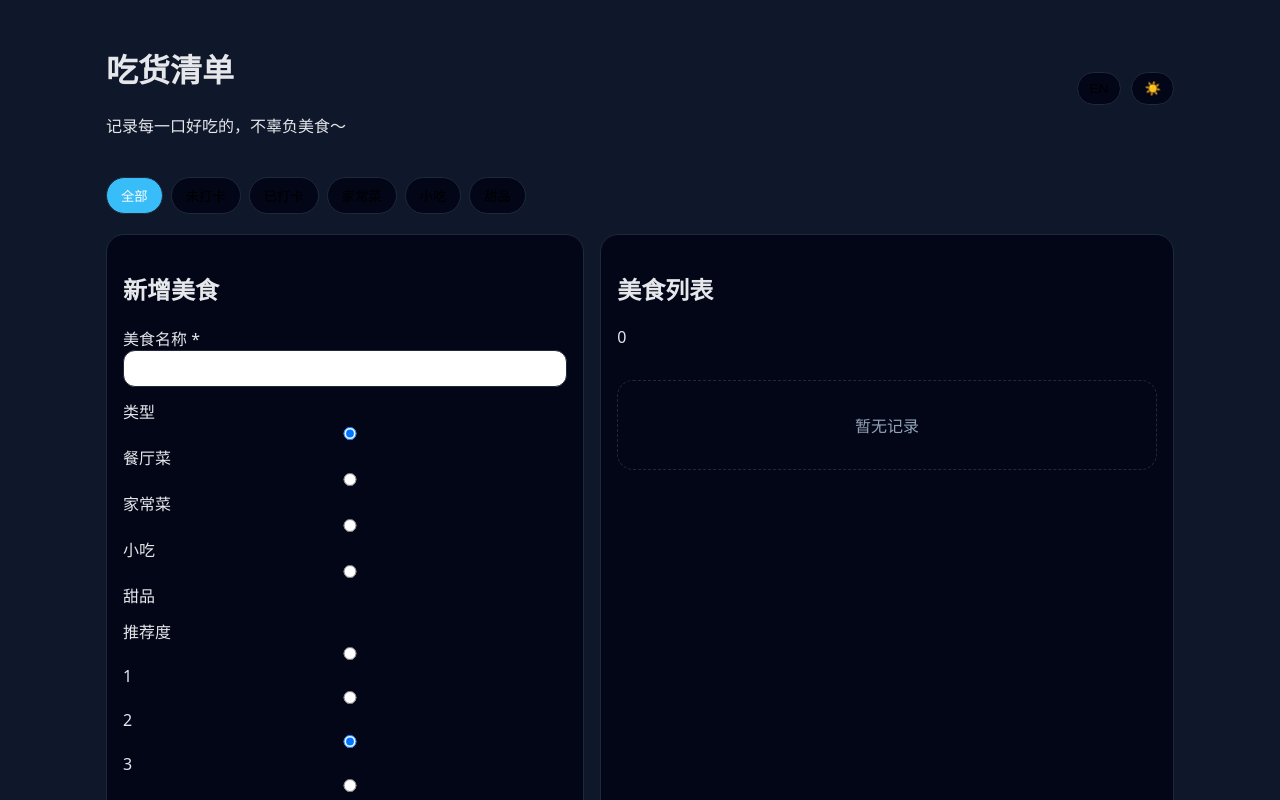
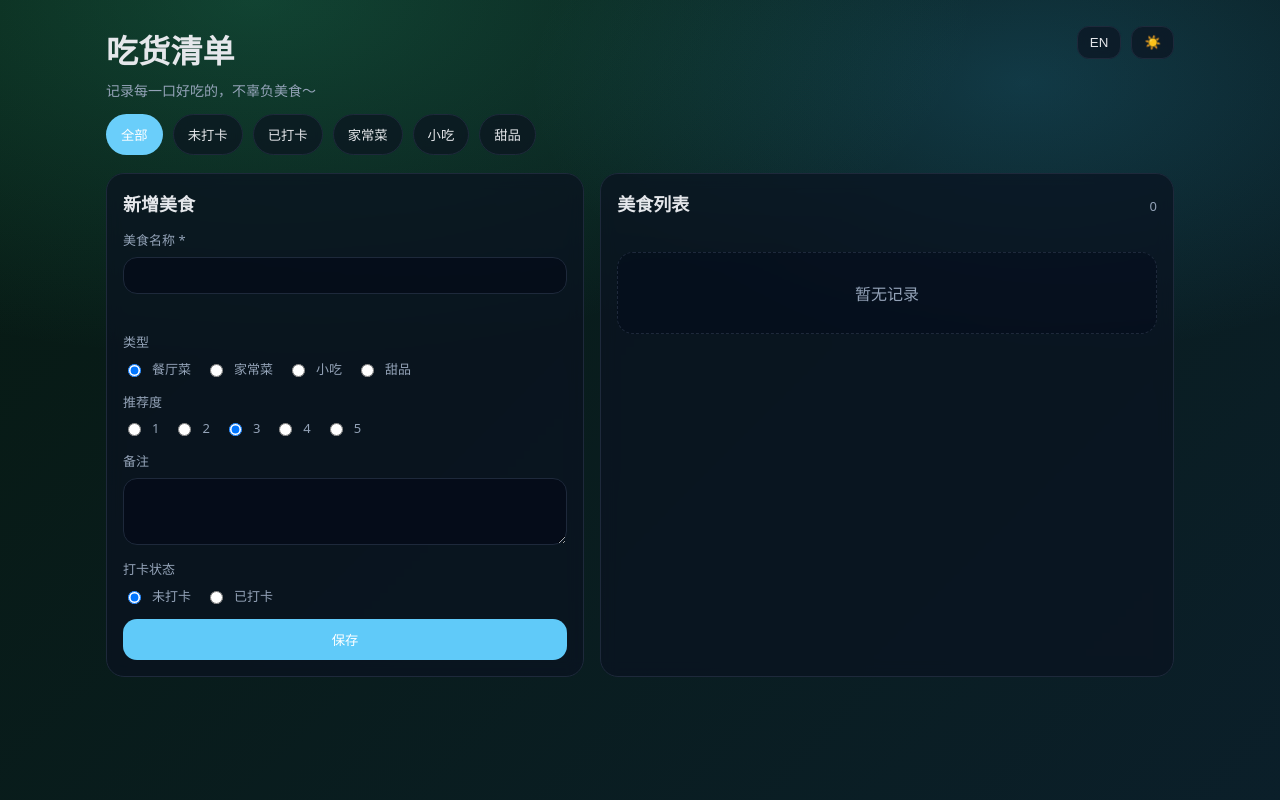
Before and after one commit to nowater0418/food-checklist, a plain HTML site: page index.html in a window 1280 px wide. Both pictures are taken after a click on the button "Toggle theme". Shown: the top 800 px of the page. Drawn offline with Linux system fonts and the light colour scheme.

Commit message:
Update style.css

```diff
--- a/style.css
+++ b/style.css
@@ -1,193 +1,341 @@
-/* ========= 主题 ========= */
-:root {
-  --bg: #f8fbfd;
-  --card: #ffffff;
-  --text: #0f172a;
-  --muted: #64748b;
-  --border: #e2e8f0;
-  --primary: #38bdf8;
-  --accent: #34d399;
+/* =========================
+   通用干净网页 + 浅绿渐变背景
+   ========================= */
 
-  --restaurant: #e0f2fe;
-  --home: #dcfce7;
-  --snack: #fef9c3;
-  --dessert: #ffe4e6;
+:root{
+  --bg1:#effaf4;
+  --bg2:#e9f7ff;
+  --card:#ffffff;
+  --text:#0f172a;
+  --muted:#64748b;
+  --border:#e2e8f0;
+  --primary:#38bdf8;
+  --accent:#34d399;
+
+  /* 类型标签配色 */
+  --tag-restaurant:#e0f2fe;
+  --tag-home:#dcfce7;
+  --tag-snack:#fef9c3;
+  --tag-dessert:#ffe4e6;
 }
 
-[data-theme="dark"] {
-  --bg: #0f172a;
-  --card: #020617;
-  --text: #e5e7eb;
-  --muted: #94a3b8;
-  --border: #1e293b;
+[data-theme="dark"]{
+  --bg1:#071a12;
+  --bg2:#0b1f2a;
+  --card:#0b1220;
+  --text:#e5e7eb;
+  --muted:#94a3b8;
+  --border:#1e293b;
 }
 
-/* ========= 全局 ========= */
-* { box-sizing: border-box; -webkit-tap-highlight-color: transparent; }
-
-body {
-  margin: 0;
-  font-family: system-ui, -apple-system, sans-serif;
-  background: var(--bg);
-  color: var(--text);
-  transition: background 0.3s ease;
+*{box-sizing:border-box;-webkit-tap-highlight-color:transparent}
+body{
+  margin:0;
+  font-family:ui-sans-serif,system-ui,-apple-system,"Segoe UI",Roboto,"PingFang SC","Microsoft YaHei",Arial,sans-serif;
+  color:var(--text);
+  background: radial-gradient(1200px 600px at 20% 0%, rgba(52,211,153,.22), transparent 60%),
+              radial-gradient(900px 500px at 80% 10%, rgba(56,189,248,.18), transparent 55%),
+              linear-gradient(135deg,var(--bg1),var(--bg2));
+  min-height:100vh;
 }
 
-/* ========= Header ========= */
-.page-header {
-  max-width: 1100px;
-  margin: 24px auto;
-  padding: 0 16px;
+/* 让主体更“网页” */
+.page-header, .filters, .container{
+  max-width:1100px;
+  margin-left:auto;
+  margin-right:auto;
+  padding:0 16px;
 }
 
-.header-row {
-  display: flex;
-  justify-content: space-between;
-  align-items: center;
+.page-header{margin-top:26px;margin-bottom:12px}
+.header-row{
+  display:flex;
+  justify-content:space-between;
+  align-items:flex-start;
+  gap:12px;
+}
+.title{margin:0;font-size:32px;letter-spacing:.2px}
+.subtitle{margin:8px 0 0;color:var(--muted);font-size:14px}
+
+.header-actions{display:flex;gap:10px;align-items:center}
+.icon-btn{
+  border:1px solid var(--border);
+  background:rgba(255,255,255,.7);
+  color:var(--text);
+  padding:8px 12px;
+  border-radius:12px;
+  cursor:pointer;
+  transition:background .15s ease, box-shadow .15s ease;
+  backdrop-filter: blur(6px);
+}
+[data-theme="dark"] .icon-btn{background:rgba(11,18,32,.65)}
+.icon-btn:hover{box-shadow:0 10px 22px rgba(0,0,0,.12)}
+.icon-btn:active{transform:translateY(1px)}
+
+.filters{
+  display:flex;
+  gap:10px;
+  flex-wrap:wrap;
+  margin-top:14px;
 }
 
-.header-actions { display: flex; gap: 10px; }
-
-.icon-btn {
-  border: 1px solid var(--border);
-  background: var(--card);
-  padding: 8px 12px;
-  border-radius: 999px;
-  cursor: pointer;
-  transition: transform 0.15s ease, box-shadow 0.2s ease;
+.filter-btn{
+  border:1px solid var(--border);
+  background:rgba(255,255,255,.72);
+  color:var(--text);
+  padding:10px 14px;
+  border-radius:999px;
+  cursor:pointer;
+  transition:background .15s ease, box-shadow .15s ease;
+  backdrop-filter: blur(6px);
+}
+[data-theme="dark"] .filter-btn{background:rgba(11,18,32,.65)}
+.filter-btn:hover{box-shadow:0 10px 20px rgba(0,0,0,.10)}
+.filter-btn.active{
+  background:color-mix(in srgb, var(--primary) 75%, white);
+  border-color:transparent;
+  color:#fff;
 }
 
-.icon-btn:hover {
-  transform: translateY(-1px);
-  box-shadow: 0 8px 18px rgba(0,0,0,0.2);
+.container{
+  margin-top:18px;
+  display:grid;
+  grid-template-columns: 1fr 1.2fr;
+  gap:16px;
+  padding-bottom:46px;
 }
 
-.icon-btn:active {
-  transform: scale(0.95);
+.card{
+  background:rgba(255,255,255,.78);
+  border:1px solid var(--border);
+  border-radius:18px;
+  padding:16px;
+  backdrop-filter: blur(8px);
+}
+[data-theme="dark"] .card{background:rgba(11,18,32,.72)}
+.section-title{margin:0 0 14px;font-size:18px;font-weight:800}
+.muted{margin:0;color:var(--muted);font-size:13px}
+.list-head{display:flex;align-items:baseline;justify-content:space-between;gap:10px;margin-bottom:10px}
+
+/* 表单：更像干净网页（非 App 组件化） */
+.food-form{display:grid;gap:14px}
+.field{display:flex;flex-direction:column;gap:8px}
+.field label,.label{font-size:13px;color:var(--muted)}
+
+input[type="text"], textarea{
+  width:100%;
+  border:1px solid var(--border);
+  border-radius:14px;
+  padding:10px 12px;
+  background:rgba(255,255,255,.85);
+  color:var(--text);
+  outline:none;
+  transition:box-shadow .15s ease, background .15s ease, border-color .15s ease;
+}
+[data-theme="dark"] input[type="text"], [data-theme="dark"] textarea{
+  background:rgba(2,6,23,.55);
+}
+input[type="text"]:focus, textarea:focus{
+  border-color:color-mix(in srgb, var(--primary) 60%, var(--border));
+  box-shadow:0 0 0 4px rgba(56,189,248,.18);
 }
 
-/* ========= Filters ========= */
-.filters {
-  max-width: 1100px;
-  margin: auto;
-  padding: 0 16px;
-  display: flex;
-  gap: 8px;
-  flex-wrap: wrap;
+.radio-row{
+  display:flex;
+  gap:14px;
+  flex-wrap:wrap;
+}
+.radio{
+  display:inline-flex;
+  align-items:center;
+  gap:8px;
+  font-size:14px;
+  user-select:none;
+}
+.hint{min-height:16px;font-size:12px;color:#ef4444}
+
+.primary-btn{
+  border:1px solid transparent;
+  background:color-mix(in srgb, var(--primary) 80%, white);
+  color:#fff;
+  padding:10px 14px;
+  border-radius:14px;
+  cursor:pointer;
+  transition:box-shadow .15s ease, filter .15s ease;
+}
+.primary-btn:hover{box-shadow:0 12px 24px rgba(0,0,0,.14);filter:saturate(1.05)}
+.primary-btn:active{transform:translateY(1px)}
+
+/* 列表：干净网页信息卡 */
+.food-list{list-style:none;padding:0;margin:0;display:grid;gap:12px}
+.item{
+  background:rgba(255,255,255,.78);
+  border:1px solid var(--border);
+  border-radius:16px;
+  padding:12px 12px;
+  display:grid;
+  grid-template-columns: 1fr auto;
+  gap:10px;
+  transition:box-shadow .15s ease, transform .08s ease, background .15s ease;
+}
+[data-theme="dark"] .item{background:rgba(2,6,23,.45)}
+.item:hover{box-shadow:0 14px 30px rgba(0,0,0,.12);transform:translateY(-1px)}
+.item.visited{background:rgba(52,211,153,.10);}
+
+.row-1{display:flex;align-items:center;gap:10px;flex-wrap:wrap}
+.name{font-weight:900;font-size:15px}
+.tag{
+  font-size:12px;
+  padding:4px 10px;
+  border-radius:999px;
+  border:1px solid rgba(0,0,0,.05);
+}
+.tag.restaurant{background:var(--tag-restaurant)}
+.tag.home{background:var(--tag-home)}
+.tag.snack{background:var(--tag-snack)}
+.tag.dessert{background:var(--tag-dessert)}
+
+.meta{display:flex;gap:12px;flex-wrap:wrap;align-items:center;color:var(--muted);font-size:13px}
+.note{font-size:13px;line-height:1.45;white-space:pre-wrap;word-break:break-word}
+
+.status{
+  cursor:pointer;
+  padding:6px 12px;
+  border-radius:999px;
+  border:1px solid var(--border);
+  background:rgba(255,255,255,.85);
+  transition:box-shadow .15s ease, background .15s ease;
+  user-select:none;
+}
+[data-theme="dark"] .status{background:rgba(2,6,23,.55)}
+.status:hover{box-shadow:0 10px 18px rgba(0,0,0,.10)}
+.item.visited .status{
+  background:rgba(52,211,153,.22);
+  border-color:rgba(52,211,153,.35);
 }
 
-.filter-btn {
-  border: 1px solid var(--border);
-  background: var(--card);
-  padding: 8px 14px;
-  border-radius: 999px;
-  cursor: pointer;
+.delete-btn{
+  background:transparent;
+  border:1px solid var(--border);
+  color:var(--muted);
+  padding:8px 10px;
+  border-radius:12px;
+  cursor:pointer;
+  transition:background .15s ease, box-shadow .15s ease, color .15s ease;
+}
+.delete-btn:hover{
+  background:rgba(239,68,68,.10);
+  color:#ef4444;
+  box-shadow:0 10px 18px rgba(0,0,0,.08);
 }
 
-.filter-btn.active {
-  background: var(--primary);
-  color: white;
+.empty{
+  margin-top:12px;
+  padding:28px 16px;
+  border-radius:16px;
+  border:1px dashed var(--border);
+  color:var(--muted);
+  text-align:center;
+  background:rgba(255,255,255,.55);
+}
+[data-theme="dark"] .empty{background:rgba(2,6,23,.35)}
+
+/* 响应式：手机端纵向 */
+@media (max-width: 860px){
+  .container{grid-template-columns:1fr}
 }
 
-/* ========= Layout ========= */
-.container {
-  max-width: 1100px;
-  margin: 20px auto;
-  padding: 0 16px;
-  display: grid;
-  grid-template-columns: 1fr 1.2fr;
-  gap: 16px;
+/* =========================
+   像素小猫（SVG + 独立动画 + 可拖拽）
+   ========================= */
+
+#catLayer{
+  position:fixed;
+  inset:0;
+  pointer-events:none; /* 不影响页面操作 */
+  z-index:0;
+}
+.page-header, .filters, .container{position:relative; z-index:1;} /* 内容在猫上层 */
+
+/* 每只猫是可交互元素，所以单独开启 pointer-events */
+.pixel-cat{
+  position:fixed;
+  width:52px;
+  height:52px;
+  pointer-events:auto;
+  cursor:grab;
+  user-select:none;
+  transform:translateZ(0);
+  filter: drop-shadow(0 10px 18px rgba(0,0,0,.12));
+}
+.pixel-cat:active{cursor:grabbing}
+
+.pixel-cat .cat-svg{
+  width:100%;
+  height:100%;
+  display:block;
 }
 
-.card {
-  background: var(--card);
-  border-radius: 18px;
-  padding: 16px;
-  border: 1px solid var(--border);
+/* 独立动画：呼吸/尾巴/眨眼 */
+.pixel-cat .bob{
+  transform-origin:50% 70%;
+  animation: cat-bob var(--bob, 2.8s) ease-in-out infinite;
+}
+.pixel-cat .tail{
+  transform-origin:78% 65%;
+  animation: cat-tail var(--tail, 1.2s) ease-in-out infinite;
+}
+.pixel-cat .eyes{
+  transform-origin:50% 50%;
+  animation: cat-blink var(--blink, 4.2s) steps(1) infinite;
 }
 
-/* ========= 表单 ========= */
-.food-form { display: grid; gap: 12px; }
+/* 悬停：更活泼 */
+.pixel-cat:hover .bob{animation-duration: calc(var(--bob, 2.8s) * .7);}
+.pixel-cat:hover .tail{animation-duration: calc(var(--tail, 1.2s) * .7);}
 
-input, textarea {
-  width: 100%;
-  padding: 10px 12px;
-  border-radius: 12px;
-  border: 1px solid var(--border);
+@keyframes cat-bob{
+  0%,100%{transform:translateY(0)}
+  50%{transform:translateY(-3px)}
+}
+@keyframes cat-tail{
+  0%,100%{transform:rotate(0deg)}
+  50%{transform:rotate(14deg)}
+}
+@keyframes cat-blink{
+  0%,92%,100%{transform:scaleY(1)}
+  94%,96%{transform:scaleY(0.1)}
 }
 
-.primary-btn {
-  background: var(--primary);
-  color: white;
-  border: none;
-  border-radius: 14px;
-  padding: 10px;
-  cursor: pointer;
-  transition: transform 0.15s ease;
+/* 点击跳一下 */
+.pixel-cat.jump{
+  animation: cat-jump .28s ease-out;
+}
+@keyframes cat-jump{
+  0%{transform:translateY(0)}
+  45%{transform:translateY(-10px)}
+  100%{transform:translateY(0)}
 }
 
-.primary-btn:active {
-  transform: scale(0.96);
+/* 小气泡 */
+.cat-bubble{
+  position:absolute;
+  left:50%;
+  top:-28px;
+  transform:translateX(-50%);
+  background:rgba(255,255,255,.9);
+  color:var(--text);
+  border:1px solid var(--border);
+  border-radius:999px;
+  padding:4px 10px;
+  font-size:12px;
+  white-space:nowrap;
+  backdrop-filter: blur(6px);
+  animation: bubble-pop .9s ease forwards;
 }
-
-/* ========= 列表（App 核心） ========= */
-.food-list { display: grid; gap: 12px; }
-
-.item {
-  background: var(--card);
-  border-radius: 20px;
-  padding: 14px 16px;
-  border: 1px solid var(--border);
-  display: flex;
-  justify-content: space-between;
-  gap: 12px;
-  animation: fadeIn 0.25s ease;
-  transition: transform 0.2s ease, box-shadow 0.2s ease;
+[data-theme="dark"] .cat-bubble{background:rgba(11,18,32,.8)}
+@keyframes bubble-pop{
+  0%{opacity:0; transform:translateX(-50%) translateY(6px) scale(.98)}
+  15%{opacity:1; transform:translateX(-50%) translateY(0) scale(1)}
+  100%{opacity:0; transform:translateX(-50%) translateY(-10px) scale(1)}
 }
-
-.item:hover {
-  transform: translateY(-2px);
-  box-shadow: 0 14px 30px rgba(0,0,0,0.18);
-}
-
-.item.visited {
-  border-left: 6px solid var(--accent);
-}
-
-.status {
-  cursor: pointer;
-  padding: 6px 14px;
-  border-radius: 999px;
-  border: 1px solid var(--border);
-  transition: transform 0.15s ease;
-}
-
-.status:active {
-  transform: scale(0.95);
-}
-
-.delete-btn {
-  background: transparent;
-  border: none;
-  color: var(--muted);
-  cursor: pointer;
-}
-
-.delete-btn:hover { color: #ef4444; }
-
-.empty {
-  text-align: center;
-  padding: 32px;
-  color: var(--muted);
-  border: 1px dashed var(--border);
-  border-radius: 16px;
-}
-
-@keyframes fadeIn {
-  from { opacity: 0; transform: translateY(6px); }
-  to { opacity: 1; transform: none; }
-}
-
-@media (max-width: 860px) {
-  .container { grid-template-columns: 1fr; }
-}
```
